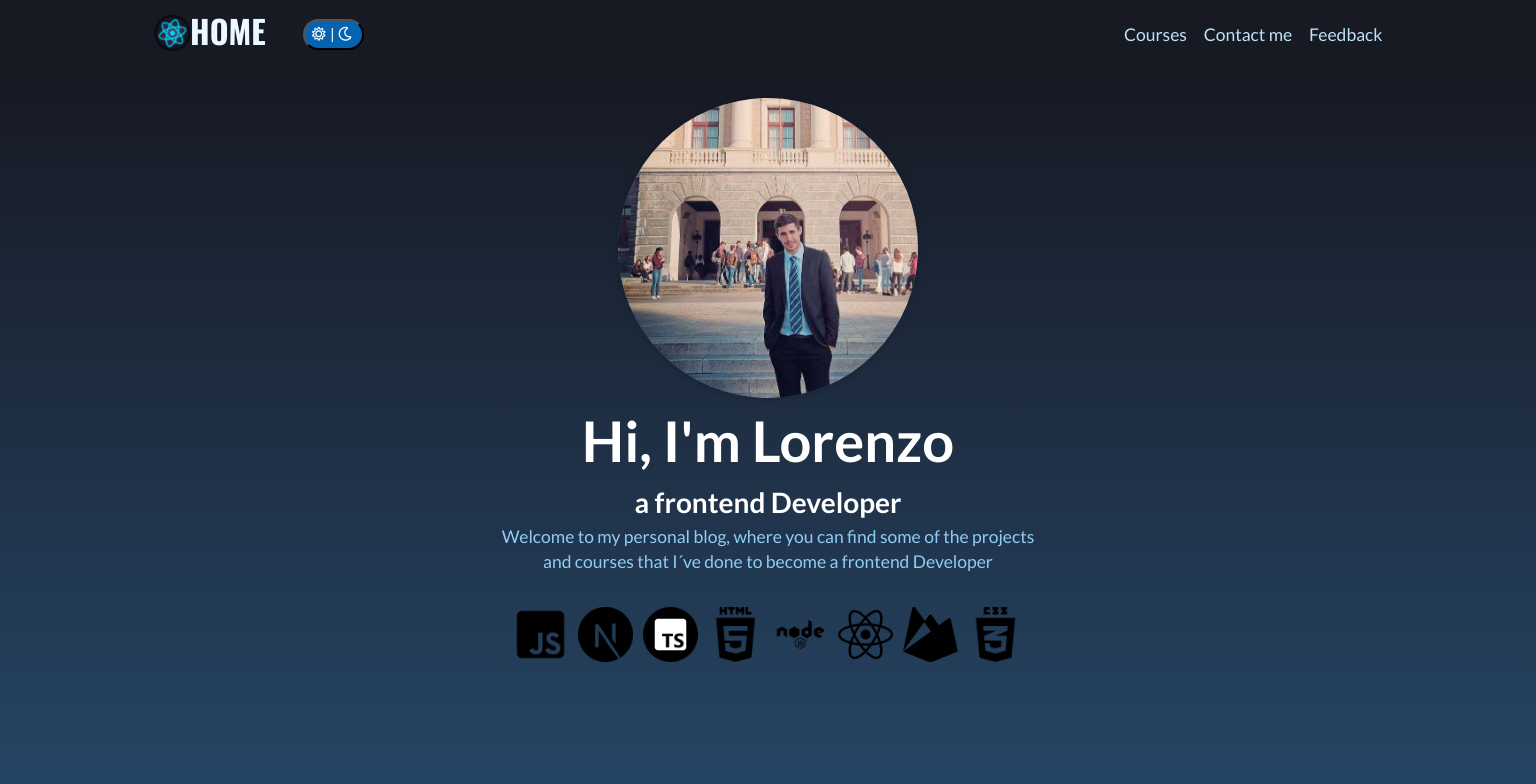
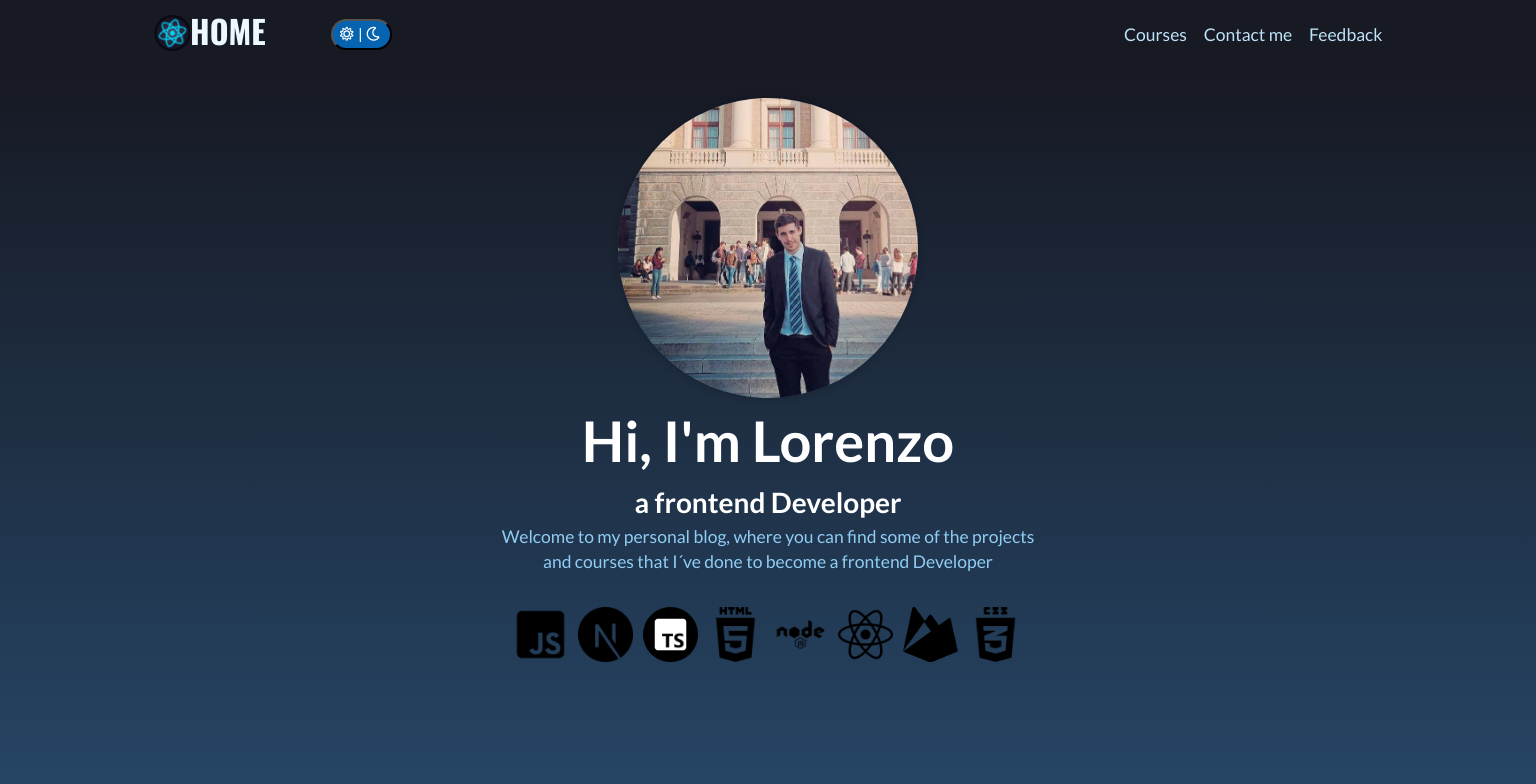
Before and after one commit to lolo-vignolo/Lorenzo-Vignolo-Portfolio, a Next.js app: page / in a window 1536 px wide. Shown: the top 784 px of the page. Built offline with nearby package versions, Linux system fonts and the light colour scheme; no server answers; the database is empty.

Commit message:
nav logo dark

```diff
--- a/components/layout/main-navigation.module.css
+++ b/components/layout/main-navigation.module.css
@@ -81,7 +81,7 @@
   }
 
   .btn {
-    margin-left: -17rem;
+    margin-left: -14.8em;
     font-size: 1rem;
     padding: 0.4rem;
   }
@@ -93,12 +93,12 @@
 
 @media (min-width: 1200px) {
   .btn {
-    margin-left: -23rem;
+    margin-left: -24.8rem;
   }
 }
 
 @media (min-width: 1400px) {
   .btn {
-    margin-left: -28rem;
+    margin-left: -26rem;
   }
 }
```
